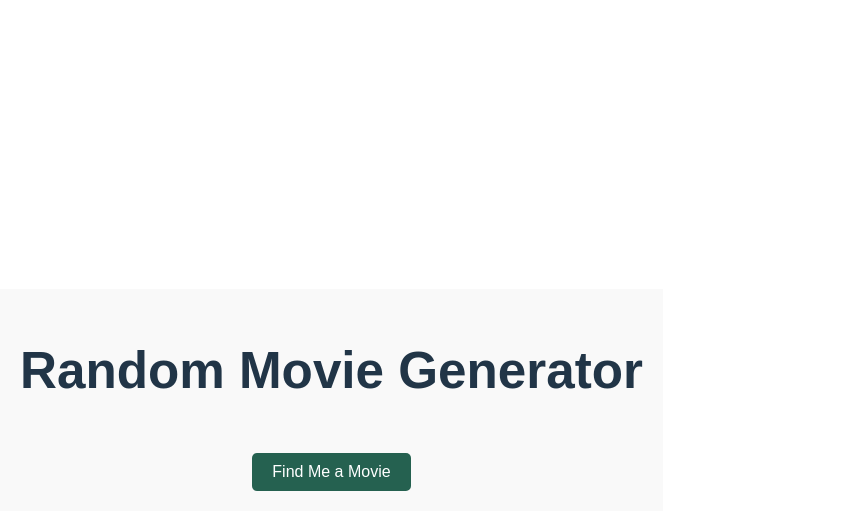
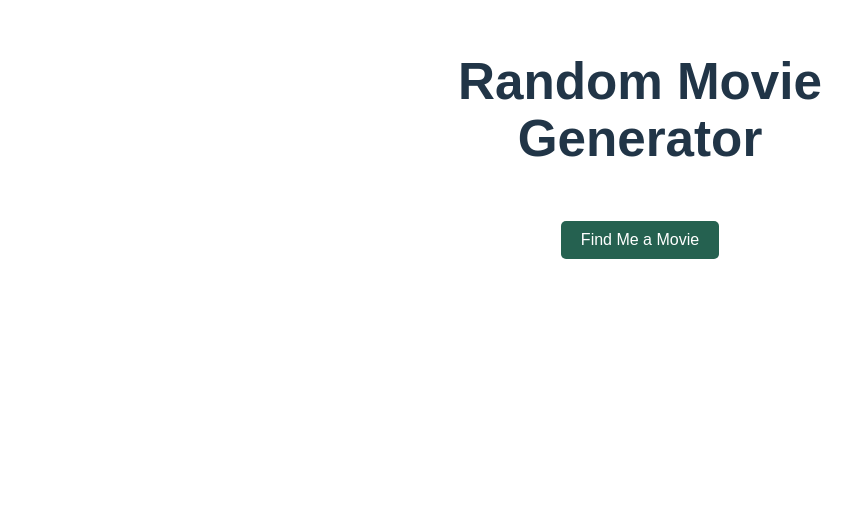
Before and after one commit to JaceG/Pick-Flick, a React (Vite) app in the folder client/: page / in a window 1280 px wide. Shown: the top 530 px of the page, without its empty margins (0-861 px from the left). Built offline with nearby package versions, Linux system fonts and the light colour scheme.

Commit message:
edited app frontend visual design

```diff
--- a/client/src/App.css
+++ b/client/src/App.css
@@ -1,64 +1,87 @@
+/* Root element styles */
+body, #root {
+  display: flex; /* Use flexbox layout */
+  justify-content: center; /* Center content horizontally */
+  align-items: center; /* Center content vertically */
+  height: 100vh; /* Full viewport height */
+  margin: 0; /* Remove default margin */
+}
+
 /* General styles */
 .app {
-  font-family: Arial, sans-serif;
-  text-align: center;
-  padding: 20px;
-  background-color: #f9f9f9;
+  font-family: Arial, sans-serif; /* Set font family */
+  text-align: center; /* Center text */
+  padding: 20px; /* Add padding */
+  height: 100%; /* Full height */
+  width: 600px; /* Set width */
+  max-width: 100%; /* Limit the maximum width of the app */
+  display: flex; /* Use flexbox layout */
+  flex-direction: column; /* Arrange children in a column */
+  justify-content: flex-start; /* Align items to the top */
+  align-items: center; /* Center content horizontally */
+  box-sizing: border-box; /* Ensure padding is included in the width/height */
+  overflow: auto; /* Allow scrolling if content overflows */
 }
 
 /* Button styles */
 .random-button {
-  padding: 10px 20px;
-  font-size: 16px;
-  color: white;
-  background-color: #256150;
-  border: none;
-  border-radius: 5px;
-  cursor: pointer;
-  margin-top: 20px;
+  padding: 10px 20px; /* Add padding */
+  font-size: 16px; /* Set font size */
+  color: white; /* Set text color */
+  background-color: #256150; /* Set background color */
+  border: none; /* Remove border */
+  border-radius: 5px; /* Round corners */
+  cursor: pointer; /* Change cursor on hover */
+  margin-top: 20px; /* Add top margin */
 }
 .random-button:hover {
-  background-color: #1e4e3e;
+  background-color: #1e4e3e; /* Change background color on hover */
 }
 
 /* Error message styles */
 .error-message {
-  color: red;
-  font-size: 14px;
-  margin-top: 10px;
+  color: red; /* Set text color */
+  font-size: 14px; /* Set font size */
+  margin-top: 10px; /* Add top margin */
 }
 
 /* Movie details container */
 .movie-container {
-  margin-top: 30px;
-  padding: 20px;
-  border: 1px solid #ccc;
-  border-radius: 10px;
-  background-color: #ffffff;
-  display: inline-block;
-  text-align: left;
-  max-width: 400px;
+  margin-top: 30px; /* Add top margin */
+  padding: 20px; /* Add padding */
+  border: 1px solid #ccc; /* Add border */
+  border-radius: 10px; /* Round corners */
+  background-color: #ffffff; /* Set background color */
+  display: flex; /* Use flexbox layout */
+  flex-direction: column; /* Arrange children in a column */
+  align-items: center; /* Center content horizontally */
+  text-align: left; /* Align text to the left */
+  width: 100%; /* Full width */
+  box-sizing: border-box; /* Ensure padding is included in the width/height */
 }
 
 /* Movie poster */
 .movie-poster {
-  width: 100%;
-  border-radius: 5px;
-  margin-bottom: 15px;
+  width: 100%; /* Full width */
+  max-width: 300px; /* Limit the maximum width of the poster */
+  border-radius: 5px; /* Round corners */
+  margin-bottom: 15px; /* Add bottom margin */
 }
 
 /* Movie title */
 .movie-title {
-  font-size: 20px;
-  font-weight: bold;
-  color: #333;
+  font-size: 20px; /* Set font size */
+  font-weight: bold; /* Make text bold */
+  color: #333; /* Set text color */
+  text-align: center; /* Center the title text */
 }
 
 /* Genres, release year, and synopsis */
 .movie-genres,
 .movie-release,
 .movie-synopsis {
-  margin: 5px 0;
-  font-size: 14px;
-  color: #555;
+  margin: 5px 0; /* Add vertical margin */
+  font-size: 14px; /* Set font size */
+  color: #555; /* Set text color */
+  text-align: center; /* Center the text */
 }
--- a/client/src/App.tsx
+++ b/client/src/App.tsx
@@ -31,17 +31,17 @@ const App: React.FC = () => {
   return (
     <div className="app">
       <h1>Random Movie Generator</h1>
-      <button onClick={fetchRandomMovie} className="random-button">
+      <button className="random-button" onClick={fetchRandomMovie}>
         {loading ? 'Loading...' : 'Find Me a Movie'}
       </button>
-      {error && <p className="error-message">{error}</p>}
+      {error && <div className="error-message">{error}</div>}
       {movie && (
         <div className="movie-container">
-          <img src={movie.poster} alt={movie.title} className="movie-poster" />
-          <h2 className="movie-title">{movie.title}</h2>
-          <p className="movie-genres">Genres: {movie.genres.join(', ')}</p>
-          <p className="movie-release">Release Year: {movie.releaseYear}</p>
-          <p className="movie-synopsis">{movie.synopsis}</p>
+          <img className="movie-poster" src={movie.poster} alt={movie.title} />
+          <div className="movie-title">{movie.title}</div>
+          <div className="movie-genres">Genres: {movie.genres.join(', ')}</div>
+          <div className="movie-release">Release Year: {movie.releaseYear}</div>
+          <div className="movie-synopsis">{movie.synopsis}</div>
         </div>
       )}
     </div>
```
Also changed, not shown: client/tsconfig.node.json (+7 -4 lines).
